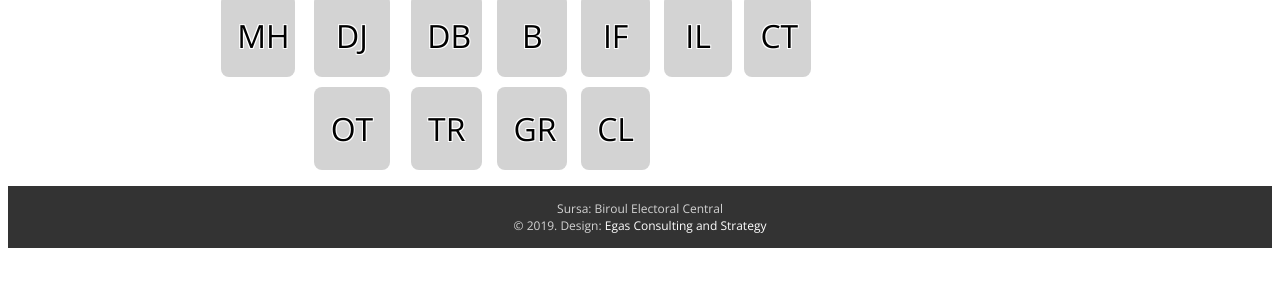
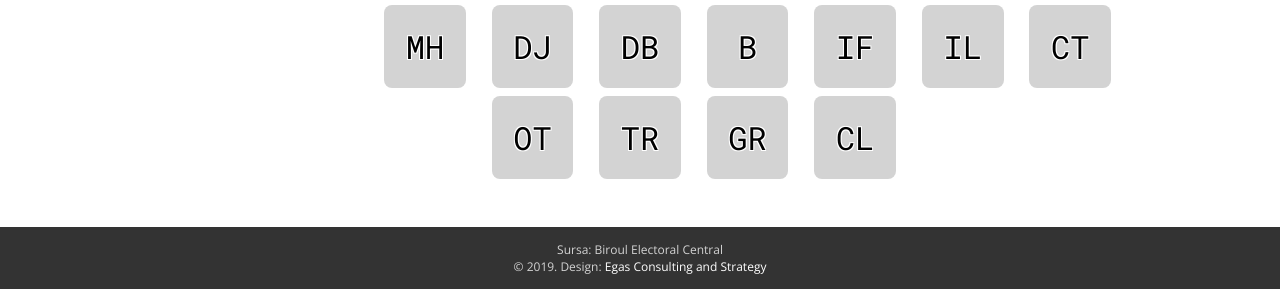
Before and after one commit to amvotat/amvotat.github.io, a plain HTML site: page index.html in a window 1280 px wide. Shown: the part 532-821 px from the top of the page. Before the commit the page ends 800 px from the top, so only its background shows below. Drawn offline with nearby package versions, Linux system fonts and the light colour scheme; a script that the page names is missing.

Commit message:
Update styles.css

```diff
--- a/assets/css/styles.css
+++ b/assets/css/styles.css
@@ -1,5 +1,32 @@
 /* Typography imported from Google Fonts */
-@import url('https://fonts.googleapis.com/css?family=Open+Sans');
+@import url('https://fonts.googleapis.com/css?family=Open+Sans|Roboto+Mono');
+
+body {
+  text-align: center;
+  /* background: #c0c0c0;
+  border: #a0a0a0 solid 1px;*/
+
+  margin: 0 auto;
+}
+
+body:before {
+  content: '\200B';
+/*   content: '';
+  margin-left: -0.25em; */
+  display: inline-block;
+  height: 100%;
+  vertical-align: middle;
+ }
+
+div {
+  display: inline-block;
+  vertical-align: middle;
+  width: auto;
+  padding: 0px 0px;
+  /*border: #a0a0a0 solid 1px;
+  background: #f5f5f5;*/
+ }
+
 
 h1, h2, h3, h4, h5, h6 {
   font-family: 'Open Sans', serif;
@@ -26,9 +53,10 @@ a:hover {
   opacity: .6;
 }
 
-/* Styles for the hero image */
+
+
 .hero {
-  padding: 0rem 3rem;
+  padding: 0rem 1rem;
   /* grid styles */
   align-items: center;
 }
@@ -52,9 +80,11 @@ a:hover {
   grid-template-rows: repeat(7, 1fr);
   grid-gap: 0.5rem;
   list-style-type: none;
-  width: 240px;
-  height: 640px;
-  align-items: center;
+  width: 75%;
+
+  padding: 0rem 0rem 3rem 0rem;
+  margin: 0 auto 0 auto;
+
 }
 
 .grid_element > ul > li {
@@ -81,6 +111,7 @@ a:hover {
   border-radius: .5rem;
   color: black;
   font-size: 2rem;
+  font-family: 'Roboto Mono', 'Open Sans', sans-serif;
 }
 
 /* footer */
```
